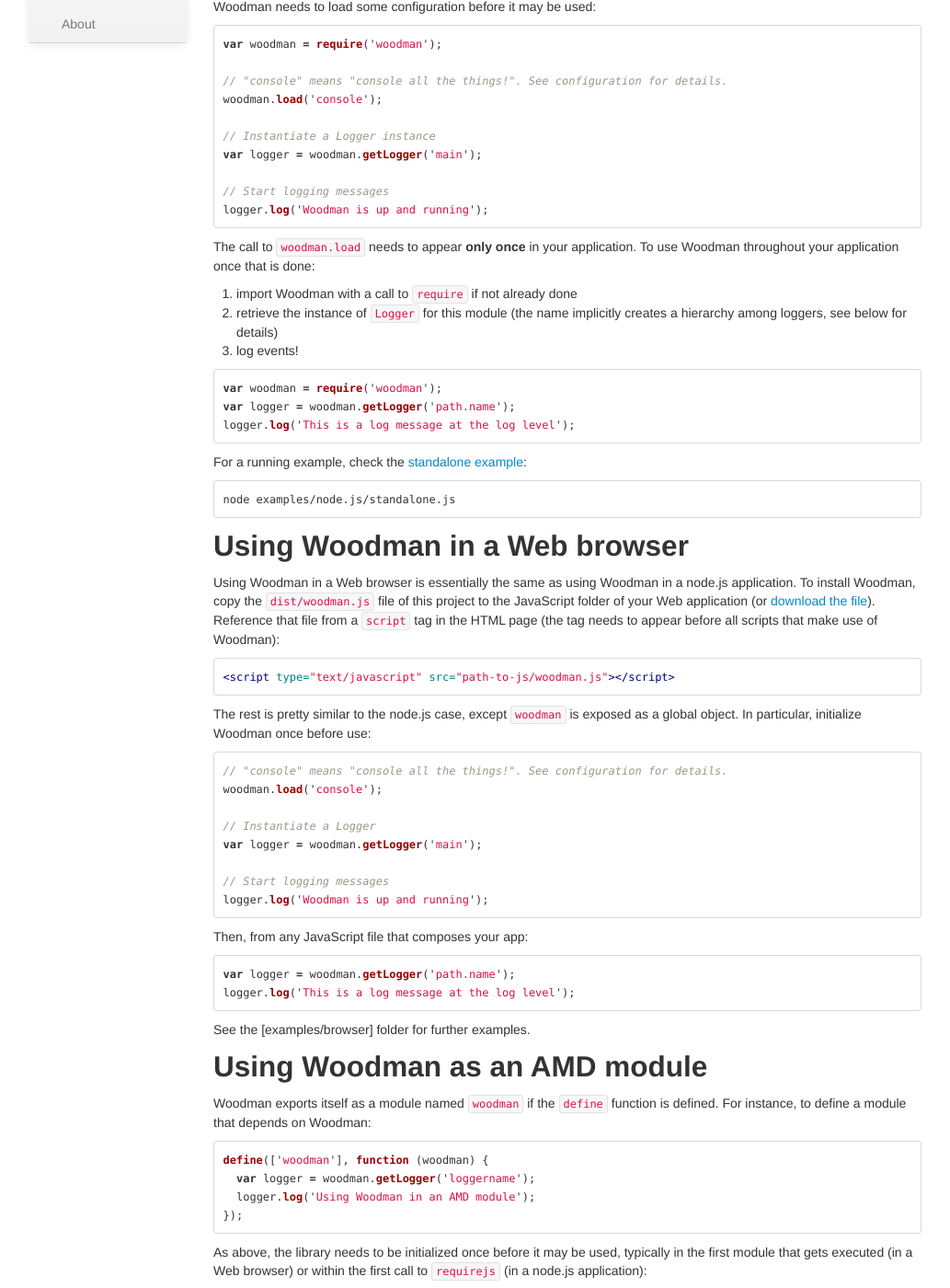
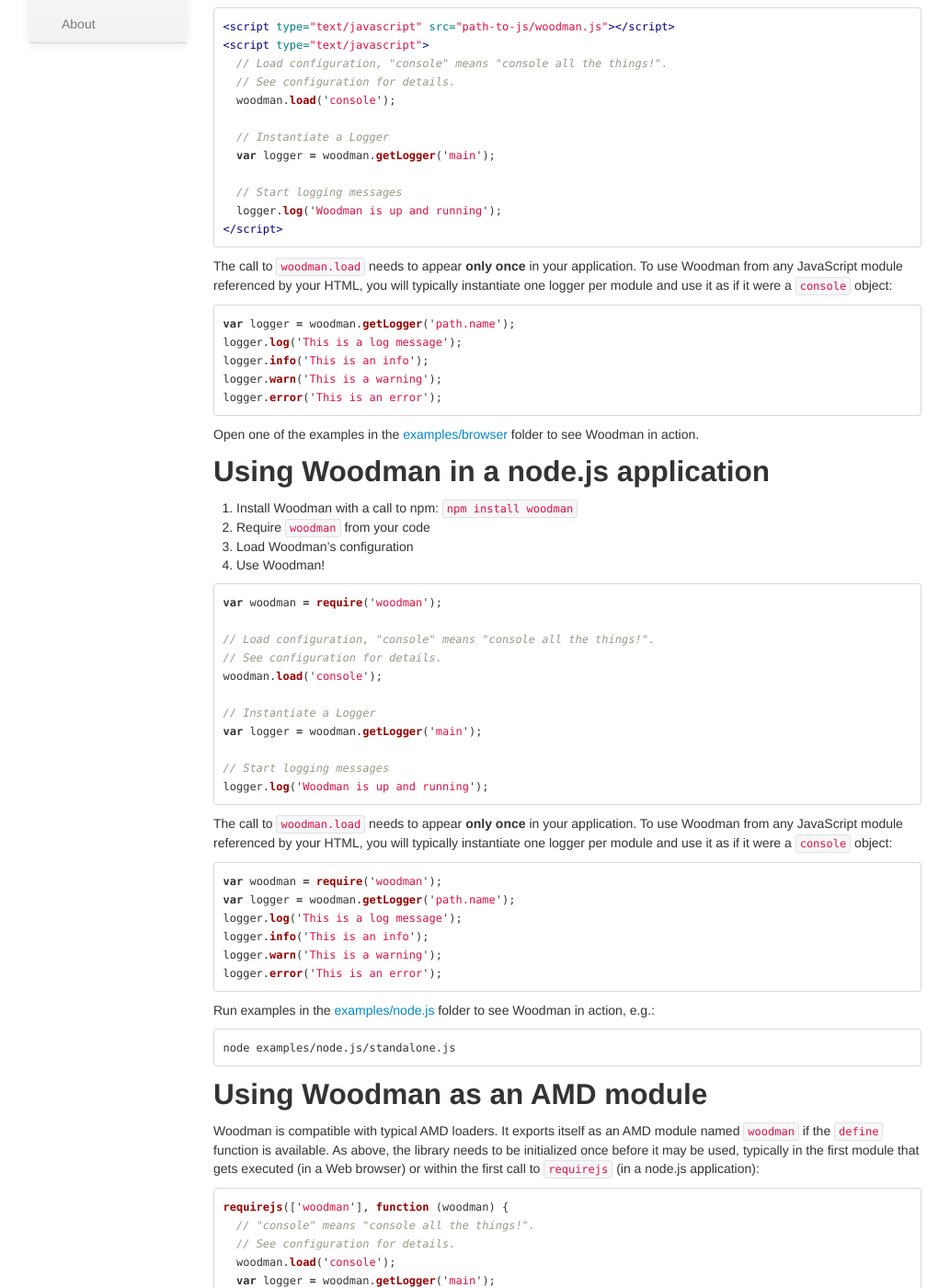
Before and after one commit to joshfire/woodman, a Jekyll site: the page built from getstarted.md, in a window 1280 px wide and 1400 px high, scrolled down 194 px. Shown: the whole window at 92% size, without its empty margins (123-1156 px from the left). Built offline with Jekyll 4.4.1, drawn with Linux system fonts in a browser that asks for light colours; some web fonts are replaced; Markdown is read by kramdown in place of the engine named in the settings; some of the changed text lies outside the part shown.

Commit message:
Improved "Get started" page. New API section.

````diff
--- a/getstarted.md
+++ b/getstarted.md
@@ -1,59 +1,55 @@
 ---
-title: Get started
+title: Get started with Woodman
 layout: page
 ---
 
-## <a id="nodejs"></a>Using Woodman in a node.js application
-Woodman is available as an [npm package](https://npmjs.org/package/woodman). To install Woodman in your node.js application:
+## <a id="web"></a>Using Woodman in a Web browser
 
-```
-npm install woodman
+1. [Download Woodman](https://raw.github.com/joshfire/woodman/master/dist/woodman.js) or copy the `dist/woodman.js` file of this project to the JavaScript folder of your Web application.
+2. Reference that file from a `script` tag in the HTML page before any script that is to use Woodman
+3. Load Woodman's configuration
+4. Use Woodman!
+
+```html
+<script type="text/javascript" src="path-to-js/woodman.js"></script>
+<script type="text/javascript">
+  // Load configuration, "console" means "console all the things!".
+  // See configuration for details.
+  woodman.load('console');
+
+  // Instantiate a Logger
+  var logger = woodman.getLogger('main');
+
+  // Start logging messages
+  logger.log('Woodman is up and running');
+</script>
 ```
 
-Woodman needs to load some configuration before it may be used:
+The call to `woodman.load` needs to appear **only once** in your application. To use Woodman from any JavaScript module referenced by your HTML, you will typically instantiate one logger per module and use it as if it were a `console` object:
+
+```javascript
+var logger = woodman.getLogger('path.name');
+logger.log('This is a log message');
+logger.info('This is an info');
+logger.warn('This is a warning');
+logger.error('This is an error');
+```
+
+Open one of the examples in the [examples/browser](https://github.com/joshfire/woodman/tree/master/examples/browser) folder to see Woodman in action.
+
+
+## <a id="nodejs"></a>Using Woodman in a node.js application
+
+1. Install Woodman with a call to npm: `npm install woodman`
+2. Require `woodman` from your code
+3. Load Woodman's configuration
+4. Use Woodman!
 
 ```javascript
 var woodman = require('woodman');
 
-// "console" means "console all the things!". See configuration for details.
-woodman.load('console');
-
-// Instantiate a Logger instance
-var logger = woodman.getLogger('main');
-
-// Start logging messages
-logger.log('Woodman is up and running');
-```
-
-The call to `woodman.load` needs to appear **only once** in your application. To use Woodman throughout your application once that is done:
-
-1. import Woodman with a call to `require` if not already done
-2. retrieve the instance of `Logger` for this module (the name implicitly creates a hierarchy among loggers, see below for details)
-3. log events!
-
-```javascript
-var woodman = require('woodman');
-var logger = woodman.getLogger('path.name');
-logger.log('This is a log message at the log level');
-```
-
-For a running example, check the [standalone example](https://github.com/joshfire/woodman/blob/master/examples/node.js/standalone.js):
-
-```
-node examples/node.js/standalone.js
-```
-
-## <a id="web"></a>Using Woodman in a Web browser
-Using Woodman in a Web browser is essentially the same as using Woodman in a node.js application. To install Woodman, copy the `dist/woodman.js` file of this project to the JavaScript folder of your Web application (or [download the file](https://raw.github.com/joshfire/woodman/master/dist/woodman.js)). Reference that file from a `script` tag in the HTML page (the tag needs to appear before all scripts that make use of Woodman):
-
-```html
-<script type="text/javascript" src="path-to-js/woodman.js"></script>
-```
-
-The rest is pretty similar to the node.js case, except `woodman` is exposed as a global object. In particular, initialize Woodman once before use:
-
-```javascript
-// "console" means "console all the things!". See configuration for details.
+// Load configuration, "console" means "console all the things!".
+// See configuration for details.
 woodman.load('console');
 
 // Instantiate a Logger
@@ -63,18 +59,39 @@
 logger.log('Woodman is up and running');
 ```
 
-Then, from any JavaScript file that composes your app:
+The call to `woodman.load` needs to appear **only once** in your application. To use Woodman from any JavaScript module referenced by your HTML, you will typically instantiate one logger per module and use it as if it were a `console` object:
 
 ```javascript
+var woodman = require('woodman');
 var logger = woodman.getLogger('path.name');
-logger.log('This is a log message at the log level');
+logger.log('This is a log message');
+logger.info('This is an info');
+logger.warn('This is a warning');
+logger.error('This is an error');
 ```
 
-See the [examples/browser] folder for further examples.
+Run examples in the [examples/node.js](https://github.com/joshfire/woodman/tree/master/examples/node.js) folder to see Woodman in action, e.g.:
+
+```bash
+node examples/node.js/standalone.js
+```
 
 
 ## <a id="amd"></a>Using Woodman as an AMD module
-Woodman exports itself as a module named `woodman` if the `define` function is defined. For instance, to define a module that depends on Woodman:
+
+Woodman is compatible with typical AMD loaders. It exports itself as an AMD module named `woodman` if the `define` function is available. As above, the library needs to be initialized once before it may be used, typically in the first module that gets executed (in a Web browser) or within the first call to `requirejs` (in a node.js application):
+
+```javascript
+requirejs(['woodman'], function (woodman) {
+  // "console" means "console all the things!".
+  // See configuration for details.
+  woodman.load('console');
+  var logger = woodman.getLogger('main');
+  logger.log('Yeepee');
+});
+```
+
+Then, to define a module that depends on Woodman:
 
 ```javascript
 define(['woodman'], function (woodman) {
@@ -83,24 +100,27 @@
 });
 ```
 
-As above, the library needs to be initialized once before it may be used, typically in the first module that gets executed (in a Web browser) or within the first call to `requirejs` (in a node.js application):
 
-```javascript
-requirejs(['woodman'], function (woodman) {
-  // "console" means "console all the things!". See configuration for details.
-  woodman.load('console');
-  var logger = woodman.getLogger('main');
-  logger.log('Yeepee');
-});
-```
+## <a id="api"></a>The API
 
-## <a id="trace"></a>Trace functions
-Call the `log`, `info`, `warn`, `error` trace functions on a Logger instance to log a message. They mostly behave as those of the usual `console` object, meaning that they can take any number of arguments of basically any type.
+The examples presented in the previous sections cover most of the API exposed by Woodman. The library exposes two main public static functions:
+
+* `load(config)`: loads a configuration object. The configuration describes what gets logged where and how. See [Woodman configuration](config.html#loading-woodman-configuration) for details.
+* `getLogger(name)`: retrieves an instance of a Logger object with the given name. Dots in the name create an logger hierarchy. Again, see [Woodman configuration](config.html#logger) for details.
+* `registerAppender`, `registerLayout`, `registerLevel`: registers an Appender, a Layout or a Log level. You should not need to use these functions unless you want to customize Woodman. See [Contribute](contribute.html) for details.
+
+The Logger instance returned by `getLogger` exposes trace functions similar to those of the `console`:
+
+* `log`: logs a message at the log level
+* `info`: logs a message at the info level
+* `warn`: logs a warning message
+* `error`: logs an error message
+
+These functions mostly behave as those of the usual `console` object, meaning that they can take any number of arguments of basically any type.
 
 There are a couple of differences though:
 
-1. Woodman produces strings. If you pass an object, Woodman will not output the object itself but a serialization of that object as a string. Depending on whether the object overrides "toString", the serialization is either the result of running "toString" or a JSON serialization of the first levels of the object.
-
+1. Woodman produces strings. If you pass an object, Woodman will not output the object itself but a serialization of that object as a string. Depending on whether the object overrides `toString`, the serialization is either the result of calling `toString` or a JSON serialization of the first levels of the object.
 2. If the first parameter is a string, Woodman replaces the occurrences of `{}` in that string with the string serialization of the remaining parameters.
 
 The code below illustrates these possibilities:
````
